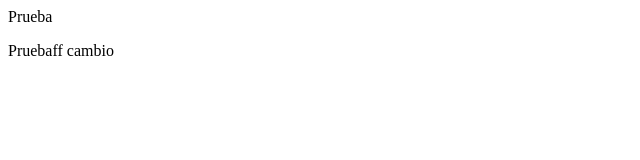
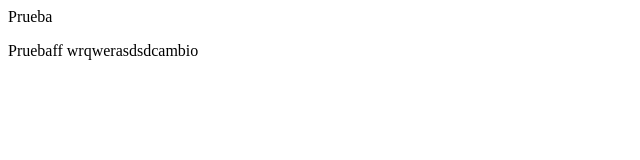
Before and after one commit to SeKonDz/repositorio, a plain HTML site: page index.html in a window 1280 px wide. Shown: the full height of the page, 0-640 px from the left. Drawn offline with Linux system fonts and the light colour scheme.

Commit message:
asdfasdfasdf

```diff
--- a/index.html
+++ b/index.html
@@ -1,6 +1,6 @@
 <html>
 <head>Prueba</head>
    <body>
-      <p>Pruebaff cambio</p>
+      <p>Pruebaff wrqwerasdsdcambio</p>
    </body>
 </html>
```
